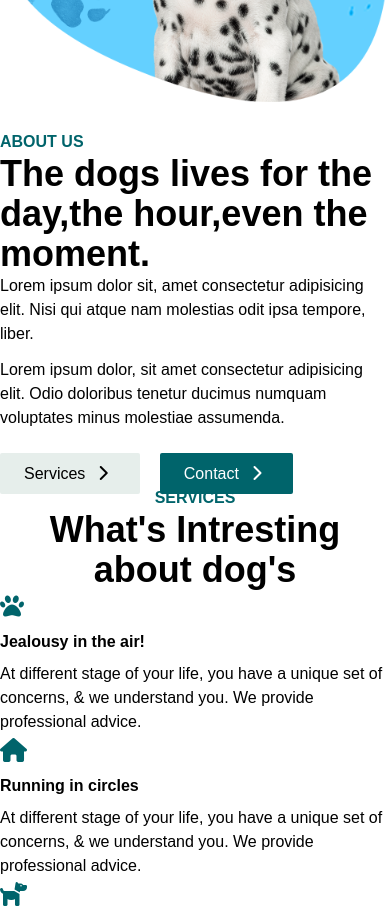
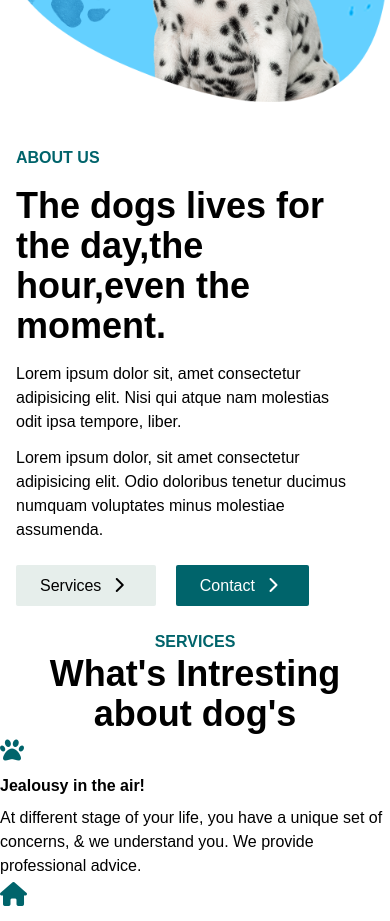
Before and after one commit to Pasindu-Peiris/tailwind-css-mobile-responsive, a React (Create React App) app in the folder client/: page / in a window 390 px wide. Shown: the part 1380-2301 px from the top of the page. Built offline with nearby package versions, Linux system fonts and the light colour scheme.

Commit message:
Update Homesection3.jsx

```diff
--- a/client/src/pages/Homesection3.jsx
+++ b/client/src/pages/Homesection3.jsx
@@ -15,21 +15,21 @@ const Homesection3 = () => {
     return (
         <div style={style} className=' w-[100%] xl:h-[90vh] xsm:flex-col-reverse sm:flex-col-reverse xsm:mt-5 sm:mt-5 md:pb-8 md:h-auto md:my-2 md:flex-col-reverse flex xl:flex-row justify-around items-center '>
 
-            <div className="text-content xl:w-[520px] md:w-[80%] md:mt-20 sm:w-[100%] sm:p-6  sm:mt-10 xsm:mt-6">
+            <div className="text-content xl:w-[520px] md:w-[80%] md:mt-20 sm:w-[100%] sm:p-6  sm:mt-10 xsm:mt-6 xsm:p-4">
 
-                <div className="sm-text xl:mb-5 md:mb-5 sm:mb-4">
+                <div className="sm-text xl:mb-5 md:mb-5  sm:mb-4 xsm:mb-4">
                     <p className=' font-semibold text-[#00646b]'>ABOUT US</p>
                 </div>
-                <div className="text-h1 xl:mb-5 md:mb-5 sm:mb-4">
+                <div className="text-h1 xl:mb-5 md:mb-5  sm:mb-4 xsm:mb-4">
                     <h1 className='text-4xl font-bold'>The dogs lives for the day,the hour,even the moment.</h1>
                 </div>
 
-                <div className="sm-p xl:mb-5 pe-4 md:mb-5 sm:mb-4">
+                <div className="sm-p xl:mb-5 pe-4 md:mb-5  sm:mb-4 xsm:mb-4">
                     <p className='mb-3'>Lorem ipsum dolor sit, amet consectetur adipisicing elit. Nisi qui atque nam molestias odit ipsa tempore, liber.</p>
                     <p className=''>Lorem ipsum dolor, sit amet consectetur adipisicing elit. Odio doloribus tenetur ducimus numquam voluptates minus molestiae assumenda.</p>
                 </div>
 
-                <div className="menu mt-8 md:mb-5 sm:mb-4">
+                <div className="menu mt-8 md:mb-5  sm:mb-4 xsm:mb-4">
                     <a href='#!' className=' px-6 py-3 bg-[#e6eeeb] text-black rounded-sm'>Services <i class="fa-solid fa-chevron-right mx-2 font-bold"></i></a>
                     <a href='#!' className=' px-6 py-3 mx-5 bg-[#00646b] text-white rounded-sm'>Contact <i class="fa-solid fa-chevron-right mx-2 font-bold"></i></a>
                 </div>
```
